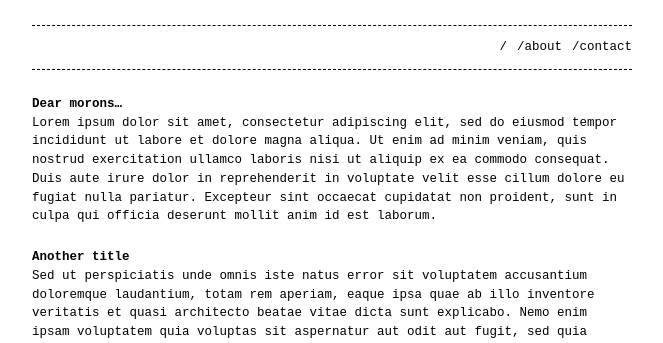
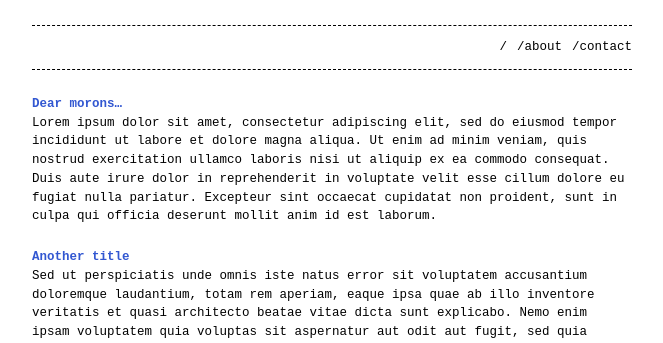
Before and after one commit to hackintoanetwork/hackintoanetwork.github.io, a Jekyll site: the page built from _posts/2018-11-04-dear-morons.markdown, in a window 1280 px wide. Shown: the top 343 px of the page, without its empty margins (308-971 px from the left). Built offline with Jekyll 4.4.1, drawn with Linux system fonts in a browser that asks for light colours.

Commit message:
Update base.scss

```diff
--- a/_sass/base.scss
+++ b/_sass/base.scss
@@ -15,7 +15,7 @@ $container-max-width:  600px !default;
  * Global
  */
 body { background-color: var(--background-color);  margin: 0 auto;  padding: 0;  font-family: $base-font-family;  font-size: $base-font-size;  color: var(--text-color);  text-align: left;  line-height: $base-line-height !important; }
-h1, h2, h3, h4, h5, h6 { font-size: $base-font-size;  margin: 0px;  margin-top: 22px;  font-weight: bold;  color: var(--text-color); }
+h1, h2, h3, h4, h5, h6 { font-size: $base-font-size;  margin: 0px;  margin-top: 22px;  font-weight: bold;  color: rgb(50, 87, 209); }
 p, ul, ol { margin: 0px;  color: var(--text-color); }
 a { text-decoration: underline;  color: var(--link-color); }
 a:hover { color: var(--background-color); background-color: var(--base-color); }
```
